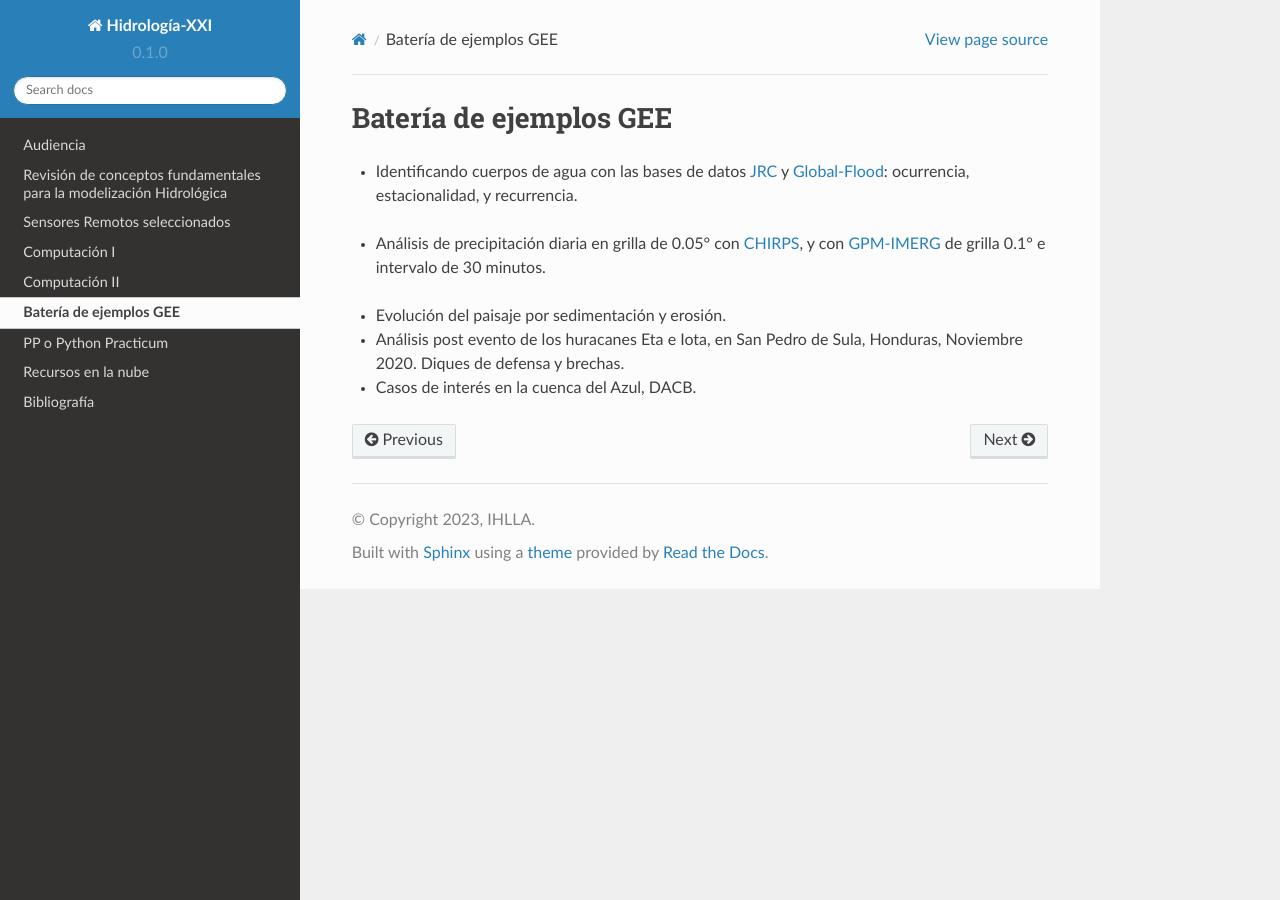
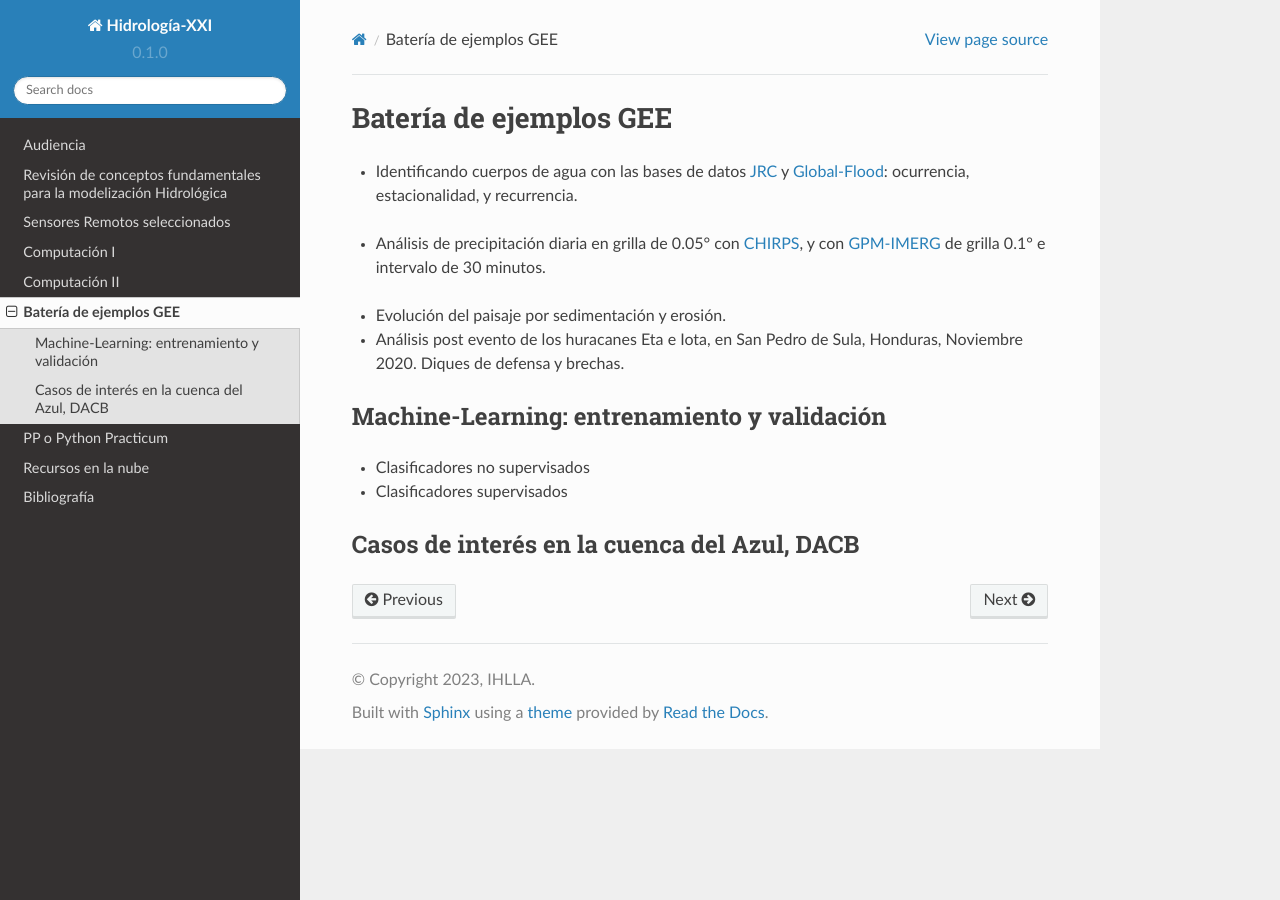
Before and after one commit to ivillamadrid/HidrologiaXXI, a Sphinx documentation site: the page built from docs/source/bateria_GEE.rst, in a window 1280 px wide. Built offline with Sphinx 7.4.7 and the Read the Docs theme 2.0.0, drawn with Linux system fonts in a browser that asks for light colours.

Commit message:
Update bateria_GEE.rst

```diff
--- a/docs/source/bateria_GEE.rst
+++ b/docs/source/bateria_GEE.rst
@@ -17,4 +17,12 @@ Batería de ejemplos GEE
 
 * Análisis post evento de los huracanes Eta e Iota, en San Pedro de Sula, Honduras, Noviembre 2020. Diques de defensa y brechas.
 
-* Casos de interés en la cuenca del Azul, DACB.
+Machine-Learning: entrenamiento y validación
+--------------------------------------------
+
+* Clasificadores no supervisados
+
+* Clasificadores supervisados
+
+Casos de interés en la cuenca del Azul, DACB
+--------------------------------------------
```
